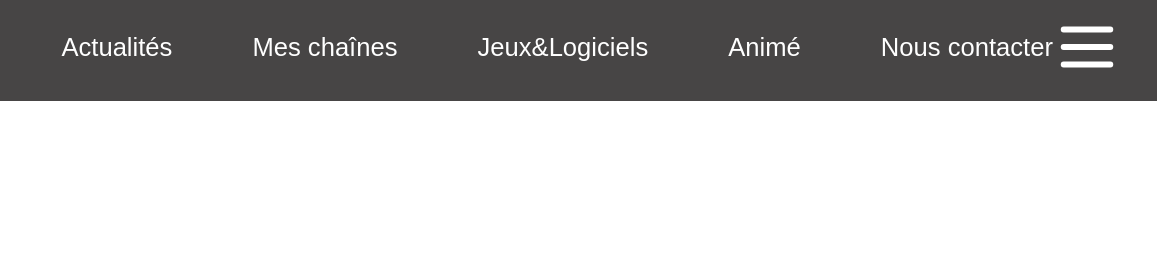
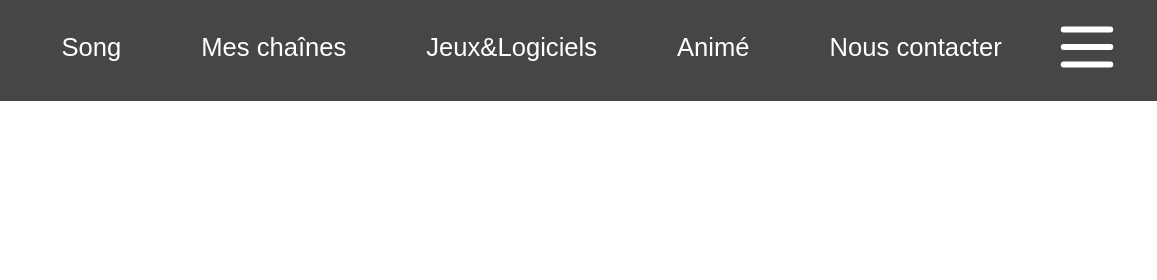
Before and after one commit to RoiDesGueux/VF, a plain HTML site: page index.html in a window 1280 px wide. Shown: the top 280 px of the page, 123-1280 px from the left. Drawn offline with nearby package versions, Linux system fonts and the light colour scheme.

Commit message:
Add files via upload

```diff
--- a/index.html
+++ b/index.html
@@ -19,7 +19,7 @@
                 <ul class="ul1">
                   <a href="#"><img src="img/nav/logo.png" alt="Logo" id="logo" width="75px"></a>
                   <div class="nav-droite">
-                    <li><a href="https://roidesgueux.github.io/actu/">Actualités</a></li>
+                    <li><a href="https://roidesgueux.github.io/music/">Song</a></li>
                     <li><a href="https://roidesgueux.github.io/mes-chaines/">Mes chaînes</a></li>
                     <li><a href="https://roidesgueux.github.io/liens/">Jeux&Logiciels</a></li>
                     <li><a href="https://roidesgueux.github.io/anime/">Animé</a></li>
```
Also changed, not shown: page 1/dragonball heros/img/animé/vostfr/dragon broly.png.
